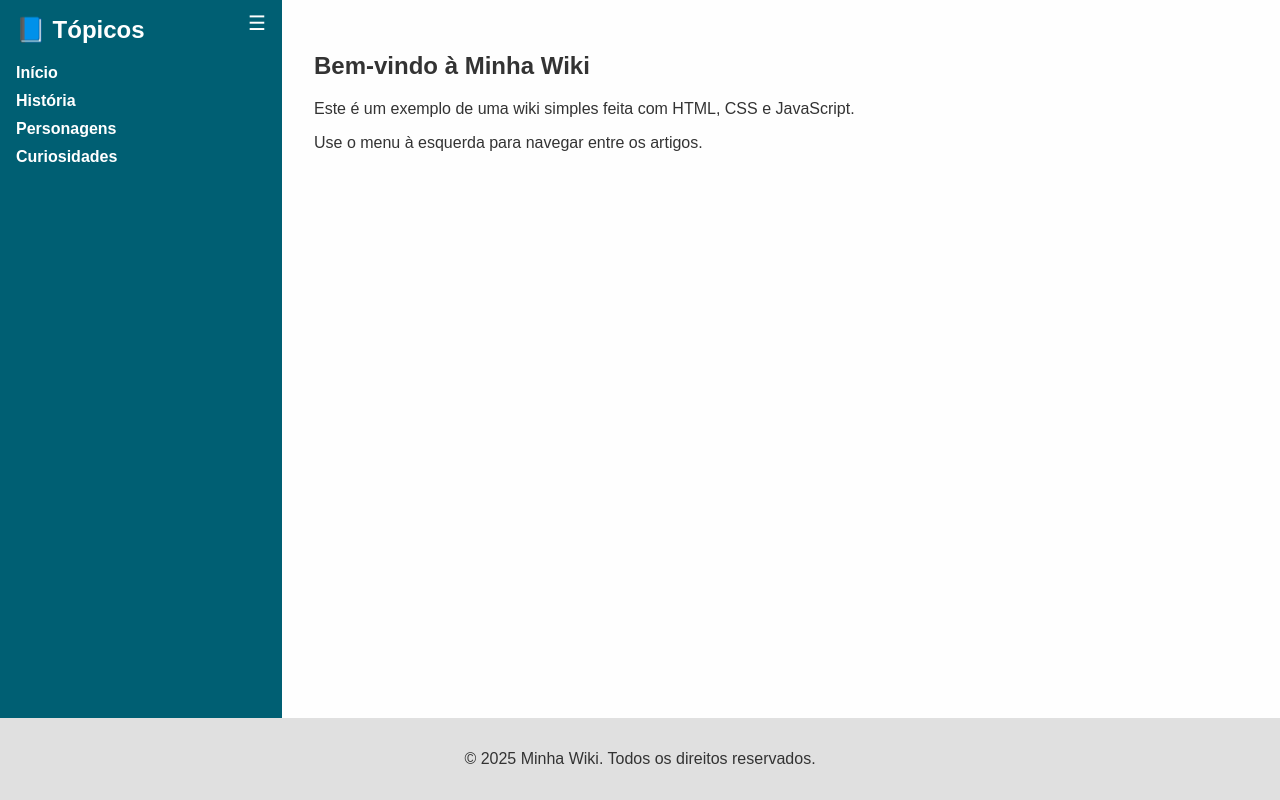
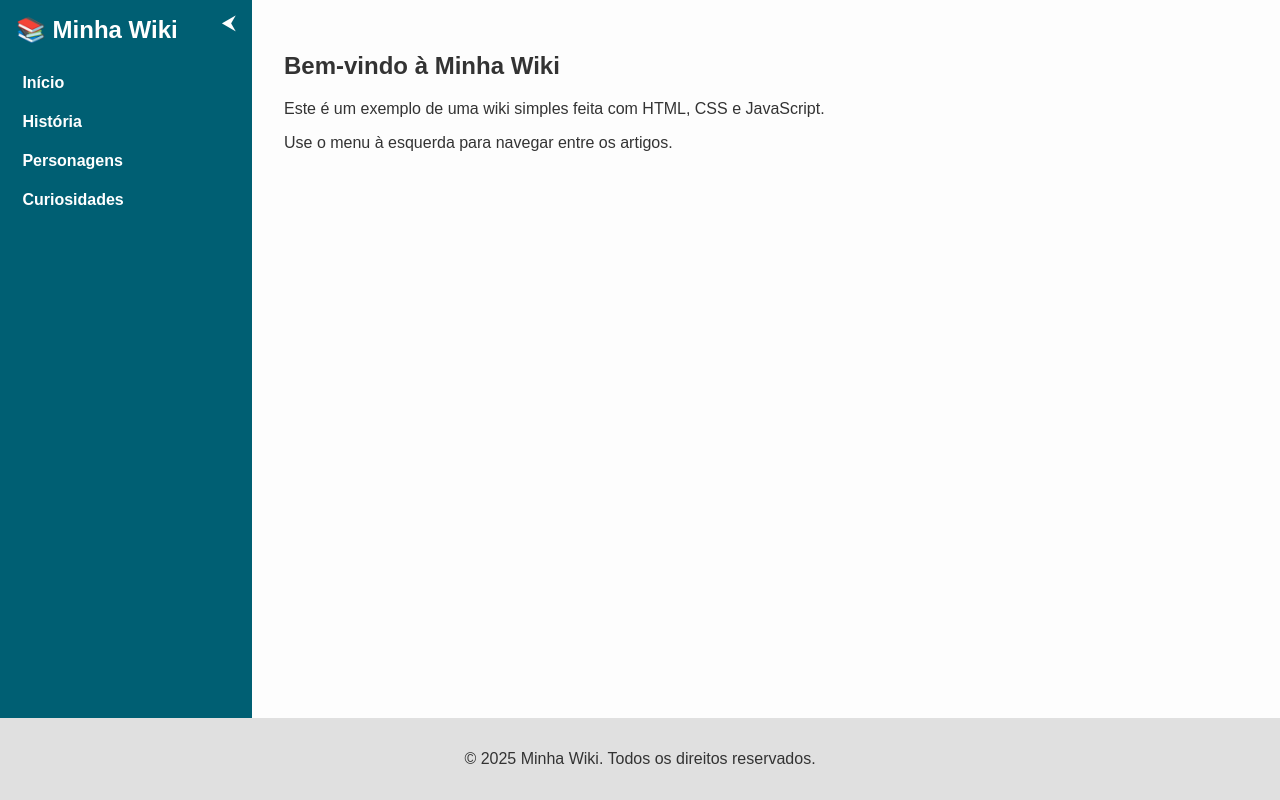
Before and after one commit to eupyetro0224234/Just-Another-Generic-Clicker-Game-But-With-References---Wiki, a plain HTML site: page index.html in a window 1280 px wide. Drawn offline with Linux system fonts and the light colour scheme.

Commit message:
Adicionando arquivos do site

```diff
--- a/index.html
+++ b/index.html
@@ -9,8 +9,8 @@
 <body>
   <div class="container">
     <aside id="sidebar" class="sidebar">
-      <button id="toggle-btn">☰</button>
-      <h2>📘 Tópicos</h2>
+      <button id="toggle-btn">⮜</button>
+      <h1>📚 Minha Wiki</h1>
       <nav>
         <ul>
           <li><a href="#" onclick="mostrarPagina('inicio')">Início</a></li>
@@ -22,7 +22,7 @@
     </aside>
 
     <main id="conteudo" class="conteudo">
-      <!-- Conteúdo carregado dinamicamente -->
+      <!-- Conteúdo será carregado dinamicamente -->
     </main>
   </div>
 
--- a/script.js
+++ b/script.js
@@ -38,5 +38,6 @@ document.addEventListener("DOMContentLoaded", () => {
 
   toggleBtn.addEventListener("click", () => {
     sidebar.classList.toggle("hidden");
+    toggleBtn.textContent = sidebar.classList.contains("hidden") ? "⮞" : "⮜";
   });
 });
--- a/style.css
+++ b/style.css
@@ -1,7 +1,7 @@
 body {
   margin: 0;
   font-family: Arial, sans-serif;
-  background-color: #fefefe;
+  background-color: #fdfdfd;
   color: #333;
   display: flex;
   flex-direction: column;
@@ -14,35 +14,42 @@ body {
 }
 
 .sidebar {
-  width: 250px;
+  width: 220px;
   background-color: #005f73;
   color: white;
   padding: 1rem;
   transition: transform 0.3s ease;
+  display: flex;
+  flex-direction: column;
   position: relative;
 }
 
-.sidebar h2 {
-  margin-top: 0;
+.sidebar h1 {
+  margin: 0 0 1rem 0;
+  font-size: 1.5rem;
 }
 
-.sidebar ul {
+.sidebar nav ul {
   list-style: none;
   padding: 0;
+  margin: 0;
 }
 
-.sidebar li {
-  margin: 10px 0;
+.sidebar nav li {
+  margin: 0.5rem 0;
 }
 
-.sidebar a {
+.sidebar nav a {
   color: white;
   text-decoration: none;
   font-weight: bold;
+  display: block;
+  padding: 0.4rem;
+  border-radius: 5px;
 }
 
-.sidebar a:hover {
-  text-decoration: underline;
+.sidebar nav a:hover {
+  background-color: #0a9396;
 }
 
 #toggle-btn {
```
